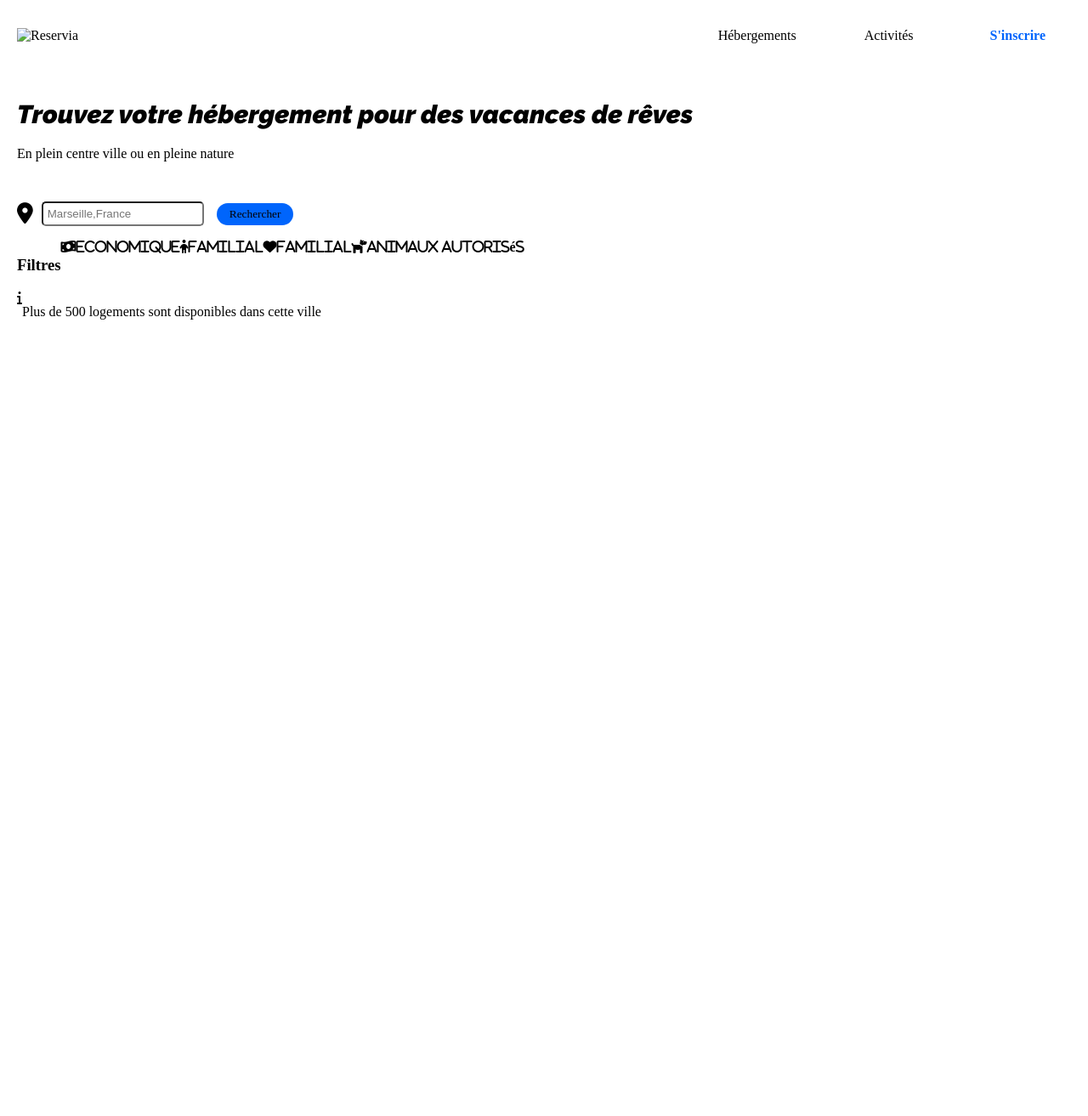
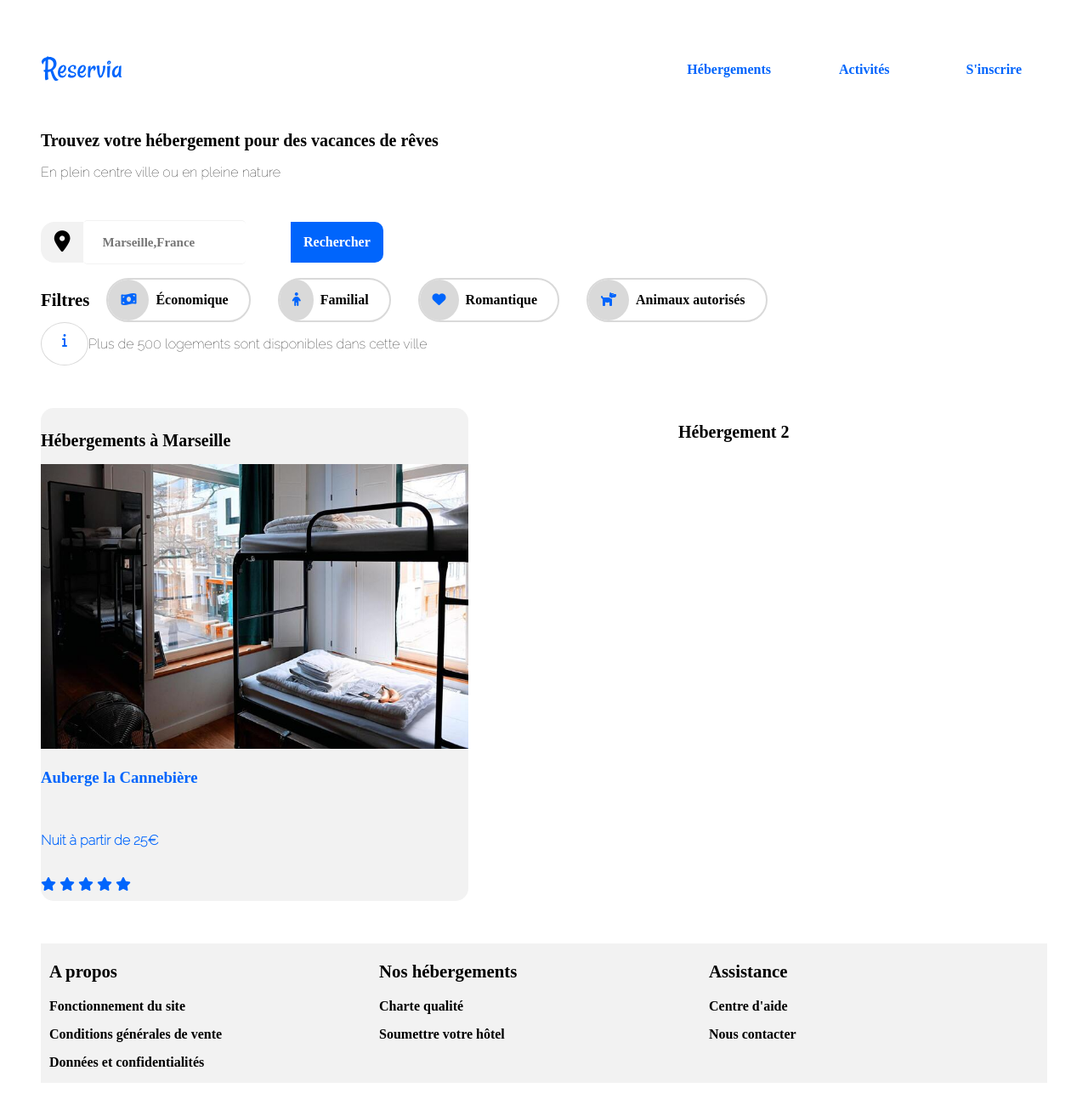
Before and after one commit to MLGDAM/SIMONDAMIEN_2_22112020, a plain HTML site: page reservia.html in a window 1280 px wide. Shown: the part 21-1334 px from the top of the page at 85% size. Before the commit the page ends 800 px from the top, so only its background shows below. Drawn offline with Linux system fonts and the light colour scheme; a web font is replaced by a local one.

Commit message:
maj par géneraux/ header/ recherche/ filtres/ ligne info + section hébergement/ footer

```diff
--- a/reservia.css
+++ b/reservia.css
@@ -1,24 +1,28 @@
-/* POLICE DE RESERVIA */
-@font-face
-{
-    font-family: 'Raleway-BlackItalic';
-    src: url('static/Raleway-BlackItalic.ttf') format('truetype');
+/* Paramètres généraux */
+@font-face {
+    font-family: 'Raleway';
+    src: url('static/Raleway-Regular.ttf');
+}
+@font-face {
+    font-family: 'Raleway-thin';
+    src: url('static/Raleway-Thin.ttf');
 }
 
-@font-face
-{
+h1, h2,h3,h4,h5,h6, a {
     font-family: 'Raleway';
-    src: url('static/Raleway-Regular.ttf') format('truetype');
+    font-weight: bold;
 }
 
-h1, h2,h3,h4,h5,h6, p, a {
-    font-family: 'Raleway';
+p
+{
+    font-family: 'Raleway-Thin';
 }
 
-h1
+h2
 {
-    font-family: 'Raleway-BlackItalic';
-    font-size: 30px;
+    /*font-family: 'Raleway-Semibold';*/
+    font-size: 20px;
+    font-weight: bold;
 }
 
 /* valeurs du bloc de la page */
@@ -26,6 +30,7 @@ h1
 {
     margin: auto;
     max-width: 1240px;
+    padding: 40px;
 }
 
 
@@ -66,13 +71,13 @@ a li:hover
 {
 	color:#0065FC;
 	border-top: solid;
-	border-color:#0065FC;
+    border-color:#0065FC;
 }
 
 a
 {
 	text-decoration:none;
-	color: black;
+    color: #0065FC;
 }
 .inscrire
 {
@@ -82,7 +87,9 @@ a
     margin-left: 10px;
 }
 
-.search
+/* formulaire de recherche*/
+
+.logosearch
 {
     display: inline-flex;
     margin-top: 15px;
@@ -92,27 +99,157 @@ a
 button {
     background-color: #0065FC;
     border: none;
-    color: white;
-    padding: 5px 15px;
-    border-radius: 15px;
+    padding: 15px 15px;
+    border-radius: 0px 10px 10px 0px;
+    font-weight: bold;
+    font-family: "Raleway", "Sans serif";
+    font-size: 1em;
+    cursor: pointer;
+
 }
 .iconemap
 {
-    margin-right: 10px;
     font-size: 25px;
+    background-color: #F2F2F2;
+    border-radius: 1rem 0 0 1rem;
+    padding: 10px 10px;
+    width: 30px;
+    text-align: center;
 }
 
 input
 {
-    padding: 5px;
-    margin-right: 15px;
+    padding: 10px;
     border-radius: 5px;
+    font-weight: bold;
+    font-family: "Raleway", "Sans serif";
+    border-right: none;
+    border-left: none;
+    border-top: #F2F2F2 1px solid;
+    border-bottom: #F2F2F2 1px solid;
+    padding: 0 1.5em;
+    width: 60%;
+    height: 50px;
+    font-size: 15PX;
 }
-.filtres
+
+.boutonderecherche
 {
+    color: white;
+}
+
+/* Mise en forme des filtres*/
+
+.titrefiltres
+{
+    font-size: 1.3em;
+    margin: 0 20px 0 0;
+}
+
+.titre {
+    font-family: "Raleway", "Sans serif";
+    font-weight: bold;
+    padding-right: 1.5em;
+    padding-left: 0.5em;
+}
+
+.barreFiltre {
     display: flex;
+    align-items: center;
+    width: auto;
+    margin-right: 2em;
+    border: 2px solid #d9d9d9;
+    border-radius: 2em;
+    font-weight: bold;
 }
+
+.filtres {
+    display: flex;
+    align-items: center;
+}
+.imagefiltre
+{
+    padding: 15px 15px;
+    border-radius: 50%;
+    background-color: #d9d9d9;
+}
+.fas
+{
+    color: #0065FC;
+}
+.fa-map-marker-alt {
+    color: black;
+}
+/* ligne information */
 .info
+ {
+  display: flex;
+}
+
+.fa-info {
+
+text-align: center;
+color: #0065FC;
+border-radius: 50%;
+border: solid 1px #d9d9d9;
+width: 30px;
+ padding: 12px;
+}
+
+/* Mise en forme de la section hébergement*/
+.hébergementmarseille
 {
+
+    background-color: #F2F2F2;
+    border-radius: 15px;
+    width: 67%;
+    flex-wrap: wrap;
+    padding: 10px 0;
+}
+.famous
+{
+    flex-direction: column;
+    flex-wrap: wrap;
+    justify-content: space-between;
+    background-color: #F2F2F2;
+    border-radius: 15px;
+    width: 30%;
+}
+
+.hotel img {
+    width: 100%;
+}
+
+.hebergementetfamous
+{
+
+    display:flex;
+   padding: 50px 0;
+}
+
+/* footer */
+
+footer {
+    background-color: #F2F2F2;
+
+ }
+.blockFooter {
     display: flex;
+    max-width: 100%;
+    padding: 0 10px;
+    box-sizing: border-box;
 }
+.interieurblockFooter {
+    width: 40%;
+}
+.footerTitre {
+    display: block;
+    font-size: 1.3em;
+    font-weight: bold;
+}
+.lignesFooter {
+    color: black;
+    display: block;
+    margin: 15px 0;
+}
+/* fin footer */
--- a/reservia.html
+++ b/reservia.html
@@ -1,5 +1,6 @@
 <!DOCTYPE html>
 <html>
+
 <head>
     <meta charset="utf-8" />
     <meta name="viewport" content="width=device-width" />
@@ -13,7 +14,7 @@
         <header>
             <div class="containerheader">
                 <div id="logo">
-                        <img class="Logohaut" src="Projet 2 - Reservia/images/logo/Reservia.svg" alt="Reservia">
+                    <img class="Logohaut" src="images/logo/Reservia.svg" alt="Reservia">
                 </div>
                 <nav class="headernav">
                     <ul>
@@ -29,9 +30,9 @@
                     </ul>
                 </nav>
             </div>
-                    <h1>Trouvez votre hébergement pour des vacances de rêves</h1>
+            <h2>Trouvez votre hébergement pour des vacances de rêves</h2>
             <p>En plein centre ville ou en pleine nature</p>
-                    <div class="search">
+            <div class="logosearch">
                 <div class="iconemap">
                     <i class="fas fa-map-marker-alt" aria-hidden="true"></i>
                 </div>
@@ -47,20 +48,97 @@
             </div>
 
             <div class="filtres">
-                   <h3>Filtres</h3>
-                   <span class="fas fa-money-bill-wave" aria-hidden="true">Economique</span>
-                   <span class="fas fa-child" aria-hidden="true">Familial</span>
-                   <span class="fas fa-heart" aria-hidden="true">Familial</span>
-                   <span class="fas fa-dog" aria-hidden="true">Animaux autorisés</span>
+                <h2 class="titrefiltres">Filtres</h2>
+                <div class="barreFiltre">
+                    <div class="imagefiltre">
+                        <i class="fas fa-money-bill-wave icons"></i>
+                    </div>
+                    <span class="titre">Économique</span>
+                </div>
+
+
+                <div class="barreFiltre">
+                    <div class="imagefiltre">
+                        <i class="fas fa-child icons"></i>
+                    </div>
+                    <span class="titre">Familial</span>
+                </div>
+
+
+                <div class="barreFiltre">
+                    <div class="imagefiltre">
+                        <i class="fas fa-heart icons"></i>
+                    </div>
+                    <span class="titre">Romantique</span>
+                </div>
+
+
+                <div class="barreFiltre">
+                    <div class="imagefiltre">
+                        <i class="fas fa-dog icons"></i>
+                    </div>
+                    <span class="titre">Animaux autorisés</span>
+                </div>
             </div>
 
             <div class="info">
                 <span class="fas fa-info" aria-hidden="true"></span>
                 <p>Plus de 500 logements sont disponibles dans cette ville</p>
+            </div>
+        </header>
+
+        <main class="hebergementetfamous">
+            <section id="Hébergements">
+                <article class="hébergementmarseille">
+                    <h2>Hébergements à Marseille</h2>
+                    <div class="hotel">
+                        <div class="choix">
+                            <a href="#">
+                                <img src="images/hebergements/4_small/marcus-loke-WQJvWU_HZFo-unsplash.jpg"
+                                    alt="auberge la cannebière" class="hotelimage">
+                                <h3>Auberge la Cannebière </h3><br />
+                                <p>Nuit à partir de <strong>25€</strong></p><br />
+                                <div class="étoiles">
+                                    <i class="fas fa-star blue" aria-hidden="true"></i>
+                                    <i class="fas fa-star blue" aria-hidden="true"></i>
+                                    <i class="fas fa-star blue" aria-hidden="true"></i>
+                                    <i class="fas fa-star blue" aria-hidden="true"></i>
+                                    <i class="fas fa-star grey" aria-hidden="true"></i>
+                                </div>
+                            </a>
+                        </div>
+                    </div>
+                </article>
+            </section>
+            <section>
+                <h2>Hébergement 2</h2>
+            </section>
+        </main>
+
+
+        <footer>
+            <div class="blockFooter">
+                <div class="interieurblockFooter">
+                    <h3 class="footerTitre">A propos</h3>
+                    <a href="#" class="lignesFooter">Fonctionnement du site</a>
+                    <a href="#" class="lignesFooter">Conditions générales de vente</a>
+                    <a href="#" class="lignesFooter">Données et confidentialités</a>
+                </div>
+                <div class="interieurblockFooter">
+                    <h3 class="footerTitre">Nos hébergements</h3>
+                    <a href="#" class="lignesFooter">Charte qualité</a>
+                    <a href="#" class="lignesFooter">Soumettre votre hôtel</a>
+                </div>
+                <div class="interieurblockFooter">
+                    <h3 class="footerTitre">Assistance</h3>
+                    <a href="#" class="lignesFooter">Centre d'aide</a>
+                    <a href="#" class="lignesFooter">Nous contacter</a>
+                </div>
+            </div>
+        </footer>
 
     </div>
 
-            </header>
-         </div>
 </body>
+
 </html>
```
Also changed, not shown: 1 other file. Lines whose indentation alone changed are shown as unchanged.
